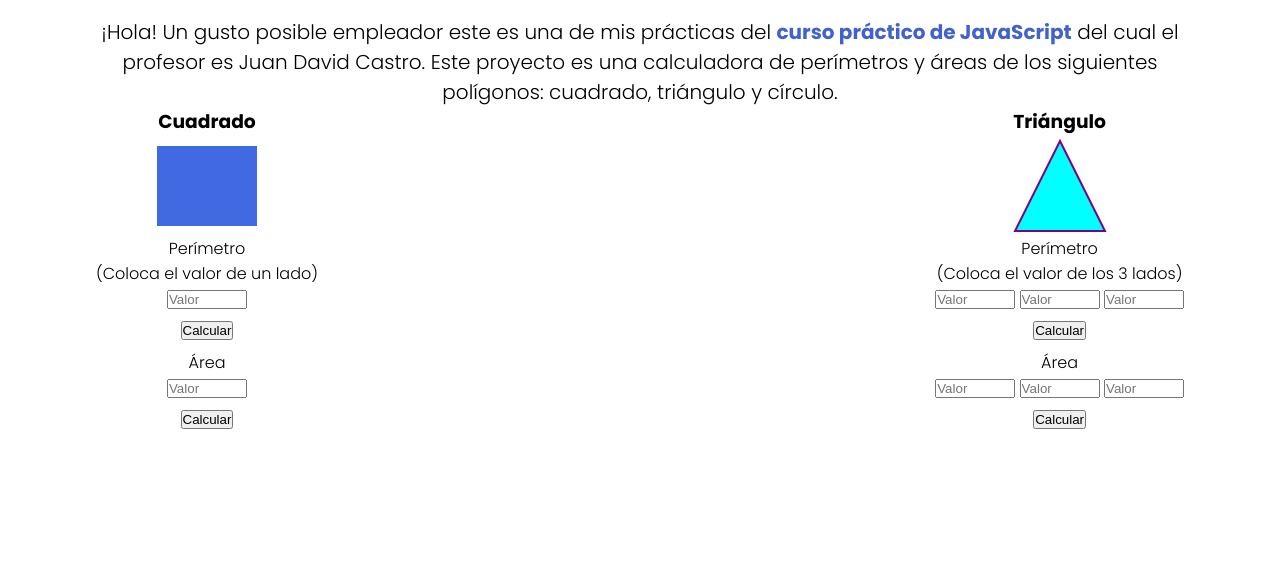
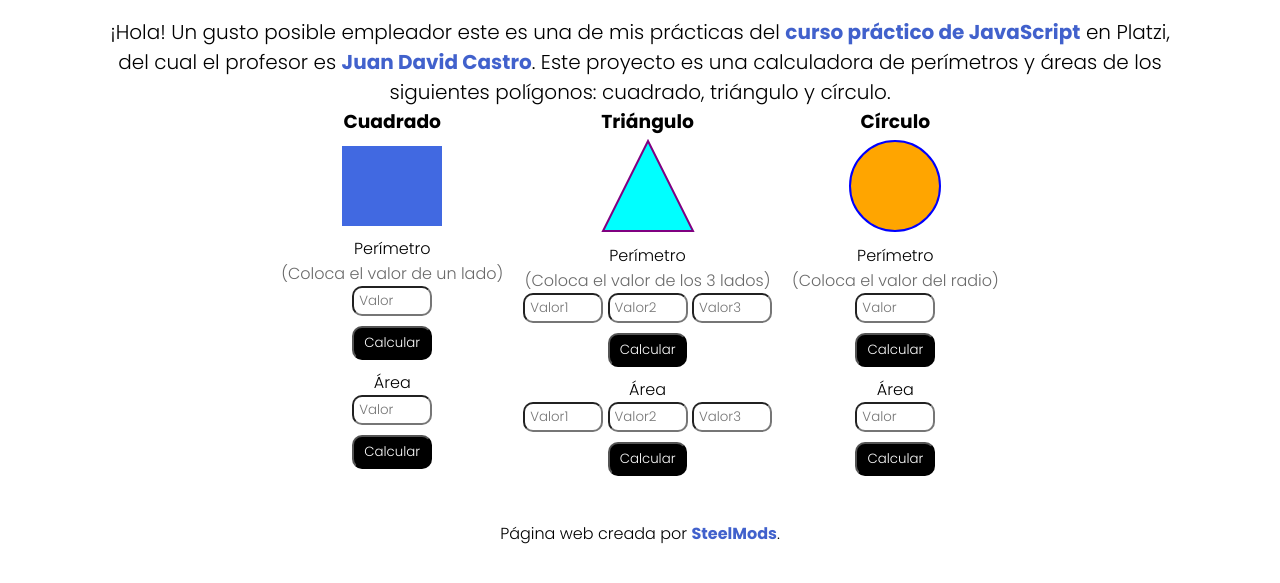
Before and after one commit to GueruDev/Practico-JavaScrip-Platzi, a plain HTML site: page index.html in a window 1280 px wide. Shown: the part 143-726 px from the top of the page. Drawn offline with Linux system fonts and the light colour scheme.

Commit message:
Proyecto terminado

```diff
--- a/css/style.css
+++ b/css/style.css
@@ -70,21 +70,71 @@ header{
 .container-figures{
     display: flex;
     flex-direction:row;
-    justify-content:space-between;
+    justify-content:center;
+    gap: 2rem;
     text-align: center;
 }
-.cuadrado, .triangulo{
+.cuadrado, .triangulo .circulo{
     display: flex;
     flex-direction:column;
 }
-.cuadrado > svg ,.triangulo > svg{
+.cuadrado > svg ,.triangulo > svg ,.circulo > svg{
     margin:0 auto;
 }
-.cuadrado-form__input,.triangulo-form__input{
+.cuadrado__p--trans,.triangulo__p--trans,.circulo__p--trans{
+    color: rgba(0, 0, 0, 0.59);
+}
+.cuadrado-form__input,.triangulo-form__input, .circulo-form__input{
     width: 8rem;
     margin: 0 auto;
+    border-radius: 1rem;
+    padding: .3rem .5rem;
+    font-family: 'Poppins', sans-serif;
 }
-.cuadrado-form__button,.triangulo-form__button{
+.cuadrado-form__button,.triangulo-form__button,.circulo-form__button{
     display: block;
     margin: 1rem auto;
+    padding: .5rem 1rem;
+
+    border-radius: 1rem;
+    font-family: 'Poppins',sans-serif;
+    background-color: #000;
+    color: #fff;
 }
+.cuadrado-form__button:hover,.triangulo-form__button:hover,.circulo-form__button:hover{
+    background-color:#fff;
+    color:#000;
+    transform: scale(1.1);
+    border: 3px solid rgba(9, 51, 189, 0.521);
+    font-weight: bold;
+    transition: background-color , color, scale(),border , font-weight;
+    transition-duration:.5s;
+}
+
+/* FOOTER */
+
+footer{
+    display:flex;
+    justify-content:center;
+    padding:3.5rem 0;
+}
+
+/* RESPONSIVE */
+
+@media (max-width:845px){
+    .container-figures{
+        flex-direction: column;
+    }
+}
+@media (max-width:335px){
+    .up{
+        flex-direction: column
+    }
+    .up__img{
+        margin: 1rem auto;
+        height:9rem;
+    }
+    .up__h2{
+        margin: 1rem;
+    }
+}
--- a/index.html
+++ b/index.html
@@ -25,7 +25,7 @@
                 Calculadora de áreas y perímetros
             </h1>
             <p class="main-introduce__p">
-                ¡Hola! Un gusto posible empleador este es una de mis prácticas del <a href="https://platzi.com/clases/javascript-practico/">curso práctico de JavaScript</a> del cual el profesor es Juan David Castro.
+                ¡Hola! Un gusto posible empleador este es una de mis prácticas del <a href="https://platzi.com/clases/javascript-practico/">curso práctico de JavaScript</a> en Platzi, del cual el profesor es <a href="https://twitter.com/fjuandc">Juan David Castro</a>.
 
                 Este proyecto es una calculadora de perímetros y áreas de los siguientes polígonos: cuadrado, triángulo y círculo.
             </p>
@@ -66,26 +66,51 @@
                 <form action="" class="triangulo-form">
                     <label for="" class="triangulo-form__label">
                     </label>
-                    <input id="inputPerimetroTriangulo1" placeholder="Valor" type="number" class="triangulo-form__input">
-                    <input id="inputPerimetroTriangulo2" placeholder="Valor" type="number" class="triangulo-form__input">
-                    <input id="inputPerimetroTriangulo3" placeholder="Valor" type="number" class="triangulo-form__input">
+                    <input id="inputPerimetroTriangulo1" placeholder="Valor1" type="number" class="triangulo-form__input">
+                    <input id="inputPerimetroTriangulo2" placeholder="Valor2" type="number" class="triangulo-form__input">
+                    <input id="inputPerimetroTriangulo3" placeholder="Valor3" type="number" class="triangulo-form__input">
                     <button type="button" onclick="calcularPerimetroTriangulo()" class="triangulo-form__button">Calcular</button>
                 </form>
                 <p class="triangulo__p">Área</p>
                 <form action="" class="form">
                     <label for="" class="form__label">
                     </label>
-                    <input id="inputAreaTriangulo1" placeholder="Valor" type="number" class="triangulo-form__input"
+                    <input id="inputAreaTriangulo1" placeholder="Valor1" type="number" class="triangulo-form__input"
                     class="triangulo-form__input" >
-                    <input id="inputAreaTriangulo2" placeholder="Valor" type="number" class="triangulo-form__input"
+                    <input id="inputAreaTriangulo2" placeholder="Valor2" type="number" class="triangulo-form__input"
                     class="triangulo-form__input" >
-                    <input id="inputAreaTriangulo3" placeholder="Valor" type="number" class="triangulo-form__input"
+                    <input id="inputAreaTriangulo3" placeholder="Valor3" type="number" class="triangulo-form__input"
                     class="triangulo-form__input" >
                     <button type="button" onclick="calcularAreaTriangulo()" class="triangulo-form__button">Calcular</button>
                 </form>
             </section>
+            <section class="circulo">
+                <h3 class="circulo__h3" >Círculo</h3>
+                <svg width=100 height=100>
+                    <circle cx=50 cy=50 r=45 stroke="blue" stroke-width=2 fill="orange">
+                </svg>
+                <p class="circulo__p">Perímetro</p>
+                <p class="circulo__p--trans">(Coloca el valor del radio)</p>
+                <form action="" class="circulo-form">
+                    <label for="" class="circulo-form__label">
+                    </label>
+                    <input id="inputPerimetroCirculo" placeholder="Valor" type="number" class="circulo-form__input">
+                    <button type="button" onclick="calcularPerimetroCirculo()" class="circulo-form__button">Calcular</button>
+                </form>
+                <p class="circulo__p">Área</p>
+                <form action="" class="form">
+                    <label for="" class="form__label">
+                    </label>
+                    <input id="inputAreaCirculo" placeholder="Valor" type="number" class="circulo-form__input"
+                    class="cuadrad-form__input" >
+                    <button type="button" onclick="calcularAreaCirculo()" class="circulo-form__button">Calcular</button>
+                </form>
+            </section>
         </div>
     </main>
+    <footer>
+        <p class="footer__p">Página web creada por <a href="" class="footer__a">SteelMods</a>.</p>
+    </footer>
     <script src="js/app.js"></script>
 </body>
 </html>
--- a/js/app.js
+++ b/js/app.js
@@ -109,6 +109,17 @@ function calcularAreaTriangulo(){
     const l2 = Number(input.value);
     input = document.getElementById("inputAreaTriangulo3");
     const l3 = Number(input.value);
-    console.log(`${l1} ${l2} ${l3}`);
-    const area = whoTriangulo(l1,l2,l3);
+    let area = whoTriangulo(l1,l2,l3);
 }
+function calcularPerimetroCirculo(){
+    let input = document.getElementById("inputPerimetroCirculo")
+    const p = Number(input.value);
+    let pp = perimetroCirculo(p);
+    alert(`El perímetro de la círcuferencia es ${pp}.`);
+}
+function calcularAreaCirculo(){
+    let input = document.getElementById("inputAreaCirculo");
+    const r = Number(input.value);
+    let area = areaCirculo(r);
+    alert(`El área del círculo es ${area}.`);
+}
```
